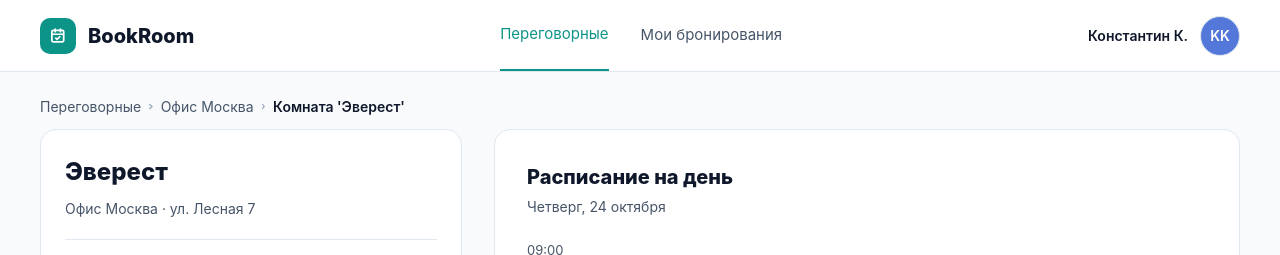
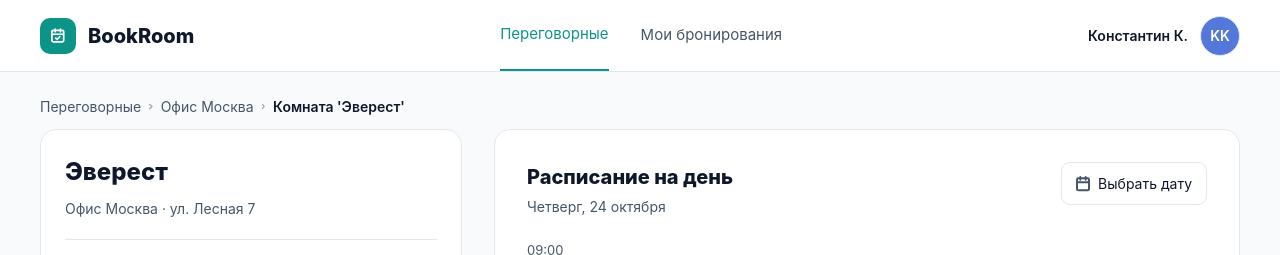
Before and after one commit to SolelyMK/frontend-trainee-assignment-autumn-2026-flow-2-solelymk-0570b0b1, a React (Vite) app in the folder frontend/: page /rooms/1 in a window 1280 px wide. Shown: the top 255 px of the page. Built offline with nearby package versions, Linux system fonts and the light colour scheme.

Commit message:
DateSelector fixed

```diff
--- a/frontend/src/components/DateSelector.tsx
+++ b/frontend/src/components/DateSelector.tsx
@@ -4,12 +4,9 @@ type DateSelectorPropsType = {
 
 function DateSelector(props: DateSelectorPropsType) {
     return (
-        <div className="flex flex-col gap-[6px]">
-            <span className="text-[#94A3B8] text-[11px] font-[700] uppercase">Дата</span>
-            <div className="border border-[#E2E8F0] p-[10px_14px] rounded-[9px] flex gap-[8px] items-center cursor-pointer">
-                <img src="src/assets/calendar.svg" alt="" />
-                <span className="text-[#0F172A] text-[14px] font-[400] select-none">{ props.date ?? 'Выбрать дату' }</span>
-            </div>
+        <div className="border border-[#E2E8F0] p-[10px_14px] rounded-[9px] flex gap-[8px] items-center cursor-pointer h-min">
+            <img src="/src/assets/calendar.svg" alt="" />
+            <span className="text-[#0F172A] text-[14px] font-[400] select-none">{ props.date ?? 'Выбрать дату' }</span>
         </div>
     )
 }
--- a/frontend/src/components/FilterBar.tsx
+++ b/frontend/src/components/FilterBar.tsx
@@ -15,7 +15,10 @@ type CapacitySelectorPropsType = {
 function FilterBar() {
     return (
         <div className="basis-[min-content] bg-white p-[20px_40px] border-b border-b-[#E2E8F0] flex gap-[16px]">
-            <DateSelector />
+            <div className="flex flex-col gap-[6px]">
+            <span className="text-[#94A3B8] text-[11px] font-[700] uppercase">Дата</span>
+                <DateSelector />
+            </div>
             <StartTimeSelector />
             <DurationSelector />
             <CapacitySelector />
--- a/frontend/src/components/RightScheduleColumn.tsx
+++ b/frontend/src/components/RightScheduleColumn.tsx
@@ -1,3 +1,5 @@
+import DateSelector from "./DateSelector";
+
 type RightScheduleColumnPropsType = {
     date: string
 }
@@ -10,6 +12,7 @@ function RightScheduleColumn(props: RightScheduleColumnPropsType) {
                     <span className="text-[20px] text-[#0F172A] font-[800]">Расписание на день</span>
                     <span className="text-[14px] text-[#475569] font-[400]">{ props.date }</span>
                 </div>
+                <DateSelector />
             </div>
             <Timeline />
             <div className="flex py-[12px]">
```
